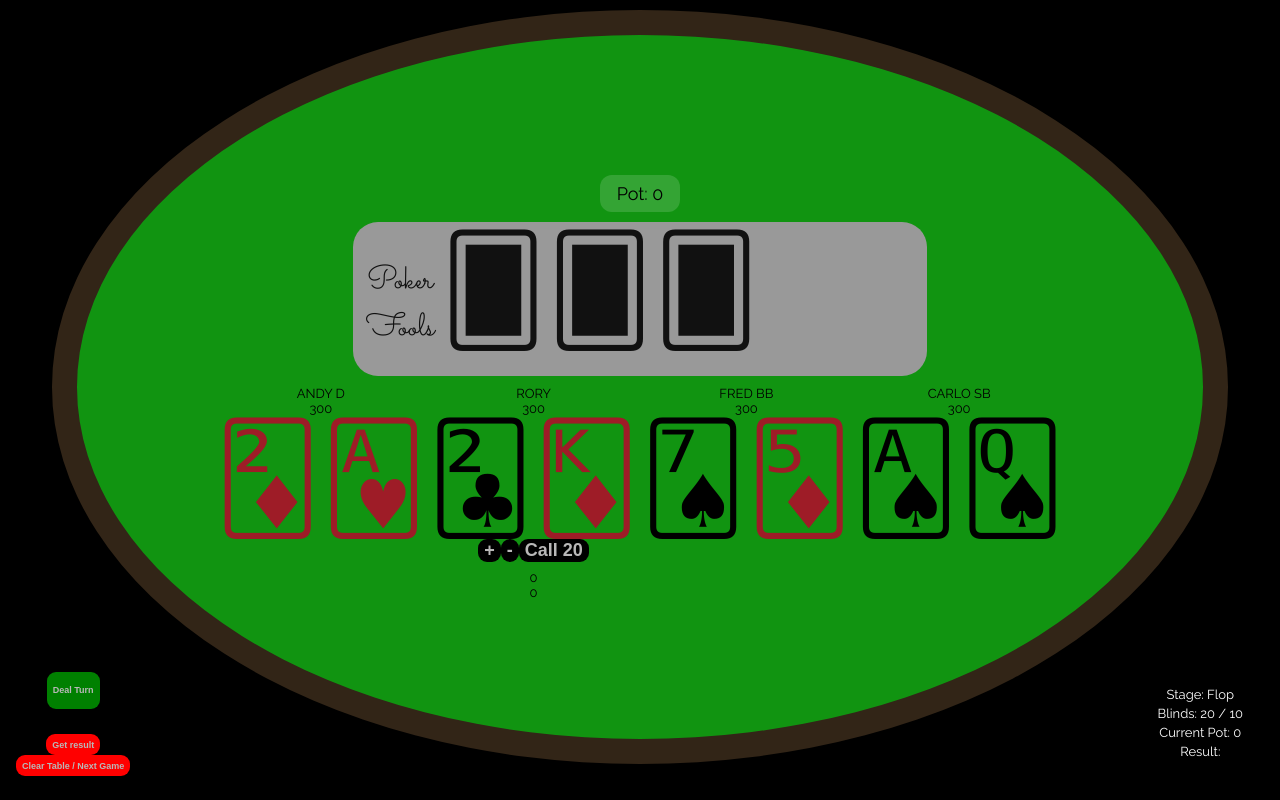
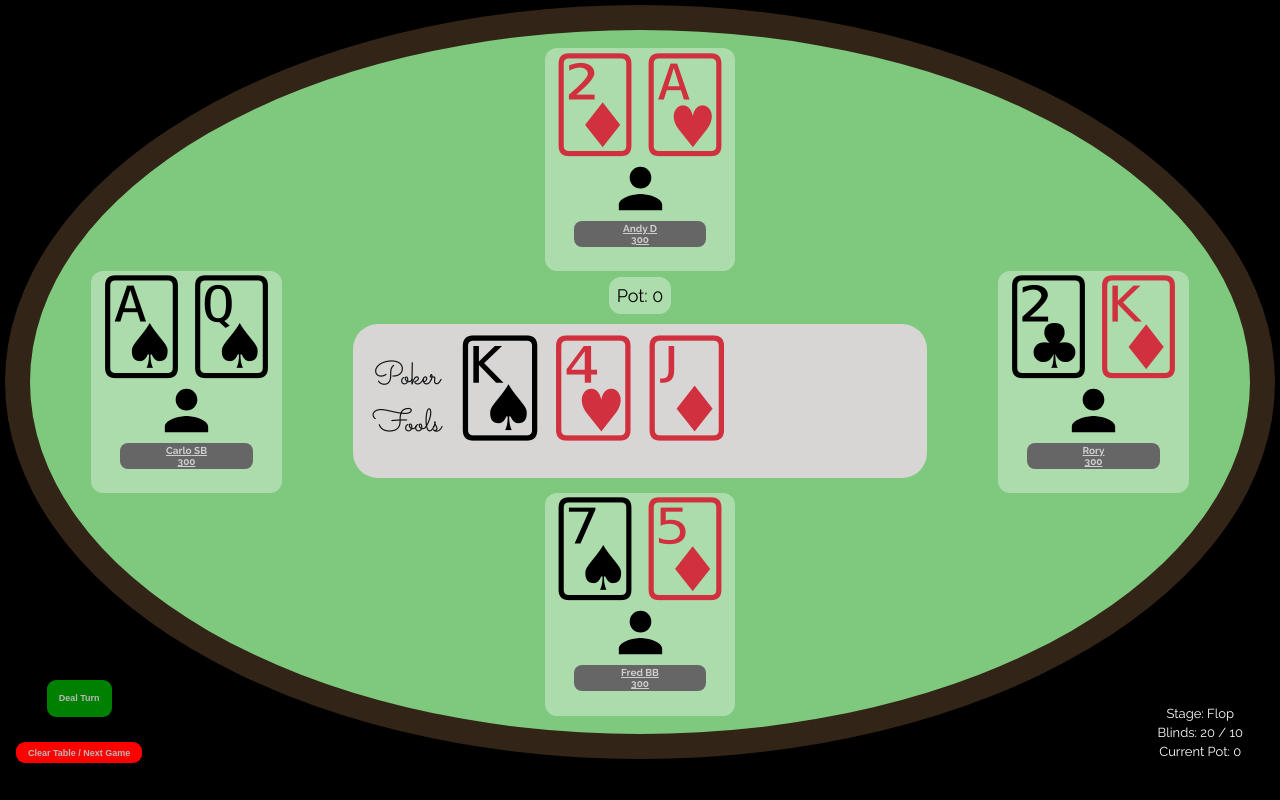
Before and after one commit to andrewneilclarke/poker-fools-react, a React (Create React App) app: page / in a window 1280 px wide. Built offline with nearby package versions, Linux system fonts and the light colour scheme.

Commit message:
fixed reducer make-active bug

```diff
--- a/package.json
+++ b/package.json
@@ -12,6 +12,7 @@
     "@types/react-dom": "^17.0.11",
     "react": "^17.0.2",
     "react-dom": "^17.0.2",
+    "react-icons": "^4.3.1",
     "react-scripts": "4.0.3",
     "type-coverage": "^2.19.1",
     "typescript": "^4.5.4",
--- a/src/App.css
+++ b/src/App.css
@@ -16,7 +16,8 @@
 button {
   background: black;
   border: none;
-  /* padding: 6px 12px; */
+  padding: 6px 12px;
+  margin-bottom: 0.8rem;
   border-radius: 9px;
   color: rgb(185, 184, 184);
   font-weight: bold;
@@ -35,7 +36,7 @@ button:hover {
   height: 140px;
   /* position: relative; */
   /* background-color: rgb(172, 235, 200); */
-  background-color: #999;
+  background-color: rgb(216, 213, 213);
   border-radius: 25px;
   padding: 7px;
   display: grid;
@@ -54,46 +55,49 @@ button:hover {
   color: pink;
 }
 
-.players {
-  display: flex;
-  position: relative;
-  /* display: grid;
-  grid-template-columns: repeat(3, 200px);
-  grid-column-gap: 10px;
-  grid-template-rows: repeat(3, 180px); */
+.player-info {
+  text-transform: capitalize;
+  font-size: x-small;
+  color: rgb(207, 206, 206);
+  background-color: #666;
+  width: 70%;
+  border-radius: 8px;
+  padding: 2px;
+}
 
+#name {
+  text-decoration: underline;
 }
-.player1, .player2, .player3, .player4 {
+#player {
   display: flex;
   flex-direction: column;
   align-items: center;
-  margin: 10px;
-  background-color: rgba(0, 0, 0, 0.048);
-}
-.player1 {
-  grid-area: 3 / 2;
-}
- .player2 {
-  grid-area: 2 / -2;
-}
- .player3 {
-  grid-area: 1 / 2;
-
-}
-.player4 {
-  grid-area: 2;
-}
-.table {
-  grid-area: 1 / 1;
+  /* margin: 10px; */
+  background-color: rgba(255, 255, 255, 0.353);
+  padding: 0.2rem;
+  height: 13.5rem;
+  width: 11.5rem;
+  border-radius: 12px;
 }
 
-.player1.active, .player2.active, .player3.active, .player4.active {
-  font-size: xx-large;
+.andy {
+  grid-column: 2/3;
+}
+.rory {
+  grid-column: 3/4;
+  grid-row: 2/3;
+}
+.fred {
+  grid-column: 2/3;
+  grid-row: 3/4;
+}
+.carlo {
+  grid-row: 2/3;
 }
 
 .player-details {
   display: flex;
-  flex-direction: column;
+  flex-direction: row;
   width: 100%;
   justify-content:flex-start;
   align-items: center;
@@ -140,9 +144,15 @@ button:hover {
 }
 
 .table-and-players {
-  display: flex;
+  display: grid;
+  grid-template-columns: 1fr 1fr 1fr;
+  grid-template-rows: 1.2fr 1.2fr 1.2fr;
+  /* grid-row-gap: 1em; */
+  /* grid-template-rows: min-content 1fr min-content; */
+  /* row-gap: 3rem; */
   justify-content: center;
   align-items: center;
+  justify-items: center;
   width: 100%;
   flex-direction: column;
 }
@@ -150,10 +160,10 @@ button:hover {
   font-size: 110px;
 }
 .table-and-players .pot {
-  background-color: rgba(255, 255, 255, 0.148);
+  background-color: rgba(255, 255, 255, 0.363);
   padding: 8px;
   border-radius: 12px;
-
+  font-size: large;
 }
 
 .buttons {
@@ -190,7 +200,3 @@ button:hover {
   font-size: 20px;
   margin-left: 20px;
 }
-
-.pot {
-  font-size: large;
-}
--- a/src/App.tsx
+++ b/src/App.tsx
@@ -21,11 +21,19 @@ const initialState: AppState = {
   player4: { hand: [], stack: 300, bet: 0, name: 'carlo', dealer: false, bigBlind: false, smallBlind: true, active: false, folded: false, allin: false },
   pot: 0
 }
-
+const initialState2: any = {
+  players: [
+    { hand: [], stack: 300, bet: 0, name: 'andy', dealer: true, bigBlind: false, smallBlind: false, active: false, folded: false, allin: false },
+    { hand: [], stack: 300, bet: 0, name: 'rory', dealer: false, bigBlind: false, smallBlind: false, active: true, folded: false, allin: false },
+    { hand: [], stack: 300, bet: 0, name: 'fred', dealer: false, bigBlind: true, smallBlind: false, active: false, folded: false, allin: false },
+    { hand: [], stack: 300, bet: 0, name: 'carlo', dealer: false, bigBlind: false, smallBlind: true, active: false, folded: false, allin: false },
+  ],
+  pot: 0
+}
 
 const App = () => {
-  const [{ player1, player2, player3, player4, pot }, dispatch] = useReducer(betReducer, initialState)
-  const players: PlayerType[] = [player1, player2, player3, player4]
+  const [state, dispatch] = useReducer(betReducer, initialState2)
+  const players: PlayerType[] = state.players
   const [bigBlind, setBigBlind] = useState<number>(20)
   const [table, setTable] = useState<CardName[]>([])
   const [burnt, setBurnt] = useState<CardName[]>([])
@@ -34,7 +42,7 @@ const App = () => {
   const [currentGameStage, setCurrentGameStage] = useState<string>(Gamestage[1])
   let [liveDeck, setLiveDeck] = useState<Deck>([...cardNames])
   const [flipped, setFlipped] = useState<boolean>(true)
-  const [flipTable, setFlipTable] = useState<boolean>(false)
+  const [flipTable, setFlipTable] = useState<boolean>(true)
   const [gameResult, setGameResult] = useState<RankingResult>({
     winners: [],
     players: []
@@ -79,20 +87,23 @@ const App = () => {
 
   const dealFlop = () => {
     setCurrentGameStage(Gamestage[1])
-    player1.hand.push(liveDeck.pop())
-    player2.hand.push(liveDeck.pop())
-    player3.hand.push(liveDeck.pop())
-    player4.hand.push(liveDeck.pop())
-    player1.hand.push(liveDeck.pop())
-    player2.hand.push(liveDeck.pop())
-    player3.hand.push(liveDeck.pop())
-    player4.hand.push(liveDeck.pop())
+    if (players[0].hand.length === 0) {
+      players.forEach(p => p.hand.push(liveDeck.pop()))
+      players.forEach(p => p.hand.push(liveDeck.pop()))
+      // player1.hand.push(liveDeck.pop())
+      // player2.hand.push(liveDeck.pop())
+      // player3.hand.push(liveDeck.pop())
+      // player4.hand.push(liveDeck.pop())
+      // player1.hand.push(liveDeck.pop())
+      // player2.hand.push(liveDeck.pop())
+      // player3.hand.push(liveDeck.pop())
+      // player4.hand.push(liveDeck.pop())
       table.push(liveDeck.pop())
       table.push(liveDeck.pop())
       table.push(liveDeck.pop())
       setLiveDeck([...liveDeck])
       setGameOver(false)
-    return { liveDeck, player1, player2, player3, player4 }
+    }
   }
 
   const dealTurn = () => {
@@ -101,7 +112,7 @@ const App = () => {
     table.push(liveDeck.pop())
     setLiveDeck([...liveDeck])
     setGameOver(false)
-    return { liveDeck, player1, player2, player3, player4, burnt }
+    return { liveDeck, players, burnt }
   }
 
   const dealRiver = () => {
@@ -110,18 +121,20 @@ const App = () => {
     table.push(liveDeck.pop())
     setLiveDeck([...liveDeck])
     setGameOver(false)
-    return { liveDeck, player1, player2, player3, player4, burnt }
+    return { liveDeck, players, burnt }
   }
 
   const getResult = async () => {
+    if (table.length === 5) {
       const r = await fetchRankingResult()
       console.log(r)
       setGameResult(r)
     }
+  }
 
   const fetchRankingResult = async () => {
     const finaltable = table.join(',')
-    let players: PlayerType[] | string = [player1, player2, player3, player4]
+    let players: PlayerType[] | string = [...state.players]
     players = players.map((p) => `&pc[]=${p.hand.join(',')}`).join('')
     let url = `https://api.pokerapi.dev/v1/winner/texas_holdem?cc=${finaltable}${players}`;
     try {
@@ -177,23 +190,22 @@ const App = () => {
 
       {/* CONTROL BUTTONS */}
       <div className="buttons">
-        {currentGameStage === Gamestage[0] && <button onClick={shuffleandSet}>Shuffle</button>}
         <div className="stage-change">
           {currentGameStage === Gamestage[0] && <button onClick={() => dealFlop()}>Deal Flop</button>}
           {currentGameStage === Gamestage[1] && <button onClick={() => dealTurn()}>Deal Turn</button>}
           {currentGameStage === Gamestage[2] && <button onClick={() => dealRiver()}>Deal River</button>}
         </div>
-        <button onClick={getResult}>Get result</button>
+        {table.length === 5 && <button onClick={getResult}>Get result</button>}
         <button onClick={nextGame}>Clear Table / Next Game</button>
 
       </div>
 
       {/* DISPLAY TABLE / PLAYERS */}
 
-      <Table table={table} currentGameStage={currentGameStage} dispatch={dispatch} gameResult={gameResult} players={players} pot={pot} cardBack={cardBack} flipped={flipped} setFlipped={setFlipped} getCardFace={getCardFace} gameOver={gameOver} bigBlind={bigBlind} smallBlind={smallBlind} flipTable={flipTable} />
+      <Table table={table} currentGameStage={currentGameStage} dispatch={dispatch} gameResult={gameResult} players={players} pot={state.pot} cardBack={cardBack} flipped={flipped} setFlipped={setFlipped} getCardFace={getCardFace} gameOver={gameOver} bigBlind={bigBlind} smallBlind={smallBlind} flipTable={flipTable} />
 
       {/* GAME INFO / STATS DISPLAY */}
-      <Gameinfo bigBlind={bigBlind} currentGameStage={currentGameStage} pot={pot} smallBlind={smallBlind} gameResult={gameResult} players={players} myError={myError} />
+      <Gameinfo bigBlind={bigBlind} currentGameStage={currentGameStage} pot={state.pot} smallBlind={smallBlind} gameResult={gameResult} players={players} myError={myError} />
     </div>
 
   );
--- a/src/Card.css
+++ b/src/Card.css
@@ -4,23 +4,17 @@
 }
 
 .card div p {
-    font-size: 6.5rem;
+    font-size: 5.5rem;
     width: 100%;
-    /* display: block; */
-    color: rgb(137, 61, 236);
 }
-/* caard back (unflipped) */
+/* card back (unflipped) */
 .card .flipped .back {
     color: rgb(137, 61, 236);
 }
-/* card back (flipped) */
-#cardback {
-    /* position: absolute; */
-    /* display: none; */
-    opacity: 0;
-}
+
+
 .card div .cardback {
-    color: rgb(251, 124, 211);
+    /* color: rgb(251, 124, 211); */
 }
 
 .card .front {
@@ -30,25 +24,8 @@
     color: black;
 }
 
-/* red cards */
 .card .front.red, .front {
-    color: rgb(158, 28, 39);
+    color: rgb(209, 49, 63);
     /* transform: rotateY(90deg);  */
     /* position: absolute; */
 }
-.card .front, .front.red {
-    /* transform: rotateY(90deg); */
-    /* position: absolute;
-    color: greenyellow; */
-}
-/* red flipped cards */
-.card .flipped .front.red {
-    /* transform: rotateY(0deg); */
-    /* color:coral; */
-}
-/* black flipped cards */
-.card .flipped .front {
-    /* transform: rotateY(0deg);
-    color:coral; */
-}
-/*  */
--- a/src/Reducer.ts
+++ b/src/Reducer.ts
@@ -1,6 +1,6 @@
 import { AppState, Action } from './Interfaces'
 
-export const betReducer = (state: AppState, action: any) => {
+export const betReducer = (state: any, action: any) => {
     switch (action.type) {
         case 'submit-bet': {
             switch (action.player.name) {
@@ -39,37 +39,32 @@ export const betReducer = (state: AppState, action: any) => {
         }
 
         case 'make-active': {
-            // console.log('state: ', state)
-            // console.log(action.player, state)
+            // console.log(state.players.map(p => p.name === action.player.name))
+            console.log(action.player.name)
+            // console.log(state.players.map(player => {
+            //     if (player.name === action.player.name) {
+            //         return { ...player, active: true }
+            //     }
+            // }))
 
-            console.log('this players name: ', action.player.name)
 
-            const selectedArr = Object.entries(state).filter(p => p[1].name === action.player.name)
-            const selectedPlayerName = selectedArr[0][0]
-            const selectedActive = (selectedArr[0][1].active)
-            // console.log('selected player', selectedPlayer)
-            // console.log('player name from state: ', selectedActive)
-            // console.log(selectedActive)
-            const makeMeActive = Object.entries(state).filter(p => p[1].name === action.player.name)[0][0]
-            // console.log(Object.entries(state).filter((p) => p[1].name === action.player.name)[0])
-            // console.log(selectedPlayerName)
-            console.log(selectedPlayerName)
-            // const { selectedPlayerName: thisPlayer } = Object.entries(state)[0]
-            console.log(state[selectedPlayerName])
-            const hhhh = state[selectedPlayerName]
-            console.log(makeMeActive)
+            // const selectedPlayerArr = Object.entries(state).filter(arr => arr[1].name === action.player.name)
+            // const selectedPlayerObj = selectedPlayerArr[0]
+            // const selectedPlayerName = selectedPlayerObj[0]
+            // const sName = action.player.name
+            // console.log(selectedPlayerObj)
 
-            console.log(state[`${selectedPlayerName}`])
-
-            // const {selectedPlayerName} = state
-            // console.log(state[selectedPlayerName].active)
-            // return {
-            //     ...state,
-            //     state[action.player.name],
-            // }
 
             return {
                 ...state,
+                players: state.players.map((p, name) => p.name === action.player.name ? { ...p, active: true } : { ...p, active: false })
+                // .map((p, name) => name !== action.player.name ? { ...p, active: false } : p)
+
+                // state.players.map(p => p.name === action.player.name ? p.active : true)
+                // .map(p => p.name !== action.player.name ? p.active : false)
+                // state.players.map(p => p.name === action.player.name:
+                // players: ...players.map(p => p.name === action.player.name, active: true )
+
                 // player4: {
                 //     ...state.player4, active: false
                 // },
@@ -82,10 +77,8 @@ export const betReducer = (state: AppState, action: any) => {
                 // player1: {
                 //     ...state.player1, active: false
                 // },
-
-                makeMeActive: {
-                    ...state[selectedPlayerName], active: true
-                },
+            }
+        }
 
         // if (action.player.name === 'carlo') {
         //     return {
@@ -157,8 +150,7 @@ export const betReducer = (state: AppState, action: any) => {
 
         // }
         // break;
-            }
-        }
+        // }
 
         case 'reset-player-cards': {
             return {
@@ -204,14 +196,10 @@ export const betReducer = (state: AppState, action: any) => {
                 default:
                     break;
             }
-            return {
-                ...state,
-                player1: { ...state.player1, hand: [] },
-                player2: { ...state.player2, hand: [] },
-                player3: { ...state.player3, hand: [] },
-                player4: { ...state.player4, hand: [] },
+            break;
         }
-        }
+
+
 
         case 'clear': {
             return {
--- a/src/components/Card.tsx
+++ b/src/components/Card.tsx
@@ -15,11 +15,13 @@ const Card: React.FC<Props> = ({ card, getCardFace, cardBack, flipped, setFlippe
 
     // helper funtion to check card colour
     const checkColour = (card: string) => {
-        const cardArr = card.toLowerCase().split('')
-        const hasRed = cardArr.filter(item =>
-            item === 'h' || item === 'd'
-        )
-        return hasRed.length > 0
+        if (card) {
+            const cardArr = card.toLowerCase().split('')
+            const hasRed = cardArr.filter(item =>
+                item === 'h' || item === 'd'
+            )
+            return hasRed.length > 0
+        }
     }
 
     const flipCard = (card: string) => {
--- a/src/components/Gameinfo.css
+++ b/src/components/Gameinfo.css
@@ -15,3 +15,6 @@
 .game-info p {
     margin-bottom: 4px;
 }
+.game-info .winner {
+    text-transform: capitalize;
+}
--- a/src/components/Gameinfo.tsx
+++ b/src/components/Gameinfo.tsx
@@ -20,12 +20,12 @@ const Gameinfo: React.FC<Props> = ({ currentGameStage, bigBlind, smallBlind, pot
         const winningPlayersArr = players.filter(player => player.hand.join(',') === resultCards)
         const namesArr = (winningPlayersArr.map(player => player.name))
         if (namesArr.length > 1) {
-            let string = ``
-            namesArr.forEach(name => string = string = name + ' ')
-            return string
+            console.log(namesArr)
+            return namesArr
+            // let string = ``
+            // namesArr.forEach(name => console.log('winner: ', name))
+            // return string
         } else return namesArr[0]
-
-
     }
     // || 'straight' || 'flush' || 'full_house'
     const formatWinnerHand = (str: string) => {
@@ -44,13 +44,14 @@ const Gameinfo: React.FC<Props> = ({ currentGameStage, bigBlind, smallBlind, pot
             <p>Stage: {currentGameStage}</p>
             <p>Blinds: {`${bigBlind} / ${smallBlind}`}</p>
             <p>Current Pot: {pot}</p>
-            <p>Result: {message}</p>
-            {gameResult.winners.length === 1 &&
-                <p>{`${getWinnerName(gameResult, players)} wins with ${formatWinnerHand(gameResult.winners[0].result)} ${gameResult.winners[0].hand}`}</p>
+            {message && <p>{message}</p>}
+
+            {gameResult.winners.length === 1 && getWinnerName(gameResult, players) !== undefined &&
+                <p className="winner">{`${getWinnerName(gameResult, players)} wins with ${formatWinnerHand(gameResult.winners[0].result)} ${gameResult.winners[0].hand}`}</p>
             }
             {myError && <p>{myError}</p>}
 
-        </div>
+        </div >
     )
 
 }
--- a/src/components/Player.tsx
+++ b/src/components/Player.tsx
@@ -1,9 +1,11 @@
 import { useState } from 'react'
+import { MdPerson } from "react-icons/md";
 import { PlayerType } from '../Interfaces'
 import Card from "./Card"
 
 interface Props {
     player: PlayerType,
+    players: PlayerType[]
     getCardFace: (card: string) => string,
     cardBack: string,
     flipped: boolean,
@@ -13,23 +15,24 @@ interface Props {
     bigBlind: number,
 }
 
-const Player: React.FC<Props> = ({ player, getCardFace, cardBack, flipped, setFlipped, dispatch, smallBlind, bigBlind }) => {
+const Player: React.FC<Props> = ({ player, players, getCardFace, cardBack, flipped, setFlipped, dispatch, smallBlind, bigBlind }) => {
     const [betAmount, setBetAmount] = useState(0)
+    return (
 
-    return (
-        <div className={player.name} onClick={() => dispatch({ type: 'make-active', player })}>
-            <p>{player.name.toUpperCase()} {player.dealer && 'D'} {player.bigBlind && 'BB'} {player.smallBlind && 'SB'}</p>
-            <p>{player.stack}</p>
+        <div className={player.name} id="player" onClick={() => dispatch({ type: 'make-active', player, players })}>
             <div className="cards">
                 {player.hand.map(card => (
                     <Card key={card} card={card} getCardFace={getCardFace} cardBack={cardBack} flipped={flipped} setFlipped={setFlipped} />))
                 }
             </div>
+            <MdPerson style={{ height: "5em", width: "5em" }} />
+            <h4 className="player-info" id="name">{player.name} {player.dealer && 'D'} {player.bigBlind && 'BB'} {player.smallBlind && 'SB'} <p className="stack">{player.stack}</p></h4>
+
 
             <div className="player-details">
                 {/* <p>{JSON.stringify(player.hand)}</p> */}
 
-                {player.active && (
+                {/* {player.active && (
                     <>
                         <div className="player-buttons">
                             <button onClick={() => setBetAmount(betAmount + smallBlind)}>+</button>
@@ -49,18 +52,19 @@ const Player: React.FC<Props> = ({ player, getCardFace, cardBack, flipped, setFl
                                 {betAmount > 0 && <button type='submit' className='submit'>Bet {betAmount}</button>
 
                                 }
+                                {betAmount}
+                                {player.bet}
                             </form>
 
                         </div>
 
-                        <div>{betAmount}</div>
-                        <div>{player.bet}</div>
                     </>
                 )
-                }
+                } */}
             </div>
 
         </div>
+
     )
 }
 
--- a/src/components/Table.css
+++ b/src/components/Table.css
@@ -2,12 +2,13 @@
 
 
 .table-container {
-    margin: 10px;
+    margin: 5px;
     height: 88vh;
-    width: 88vw;
+    /* width: 88vw; */
     border: 25px solid rgb(50, 37, 23);
     border-radius: 55%;
-    background-color: rgb(17, 148, 17);
+    background-color: rgb(126, 201, 126);
+    /* background-color: rgb(17, 148, 17); */
     display: flex;
     justify-content: center;
     align-items: center;
@@ -21,15 +22,14 @@
      flex-direction: column;
      justify-content: center;
      align-items: center;
-}
-.table-and-pot .pot
-{
-     width: 4rem;
+     grid-column: 2/3;
+     grid-row: 2/3;
 }
 
 .table-and-players .table p {
     font-family: 'Sacramento', cursive;
     color: #111;
+
 }
 
 .table-and-players .table .card .flipped .front {
--- a/src/components/Table.tsx
+++ b/src/components/Table.tsx
@@ -18,11 +18,12 @@ interface Props {
     players: PlayerType[],
     pot: number,
     dispatch: React.Dispatch<any>,
-    gameResult: RankingResult
+    gameResult: RankingResult,
 
 }
 
 const Table: React.FC<Props> = ({ table, players, pot, gameResult, dispatch, getCardFace, cardBack, flipped, setFlipped, gameOver, currentGameStage, smallBlind, bigBlind, flipTable }) => {
+    console.log(players)
     return (
         <div className="table-container">
             <div className="table-and-players">
@@ -38,15 +39,11 @@ const Table: React.FC<Props> = ({ table, players, pot, gameResult, dispatch, get
                         ))}
                     </div>
                 </div>
-
-                <div className="players">
-                    {players && players.map(player => (
-                        <Player key={player.name} player={player} getCardFace={getCardFace} cardBack={cardBack} flipped={flipped} setFlipped={setFlipped} smallBlind={smallBlind} bigBlind={bigBlind} dispatch={dispatch} />
-                    ))}
-                </div>
+                {players && players.map(player => (
+                    <Player key={player.name} player={player} players={players} getCardFace={getCardFace} cardBack={cardBack} flipped={flipped} setFlipped={setFlipped} smallBlind={smallBlind} bigBlind={bigBlind} dispatch={dispatch} />
+                ))}
             </div>
         </div>
-
     )
 }
 
```
Also changed, not shown: 1 other file (tests, documents, lock files or other folders). Lines whose indentation alone changed are shown as unchanged.
